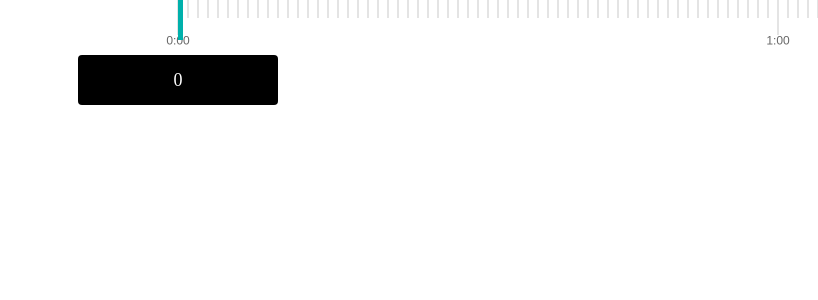
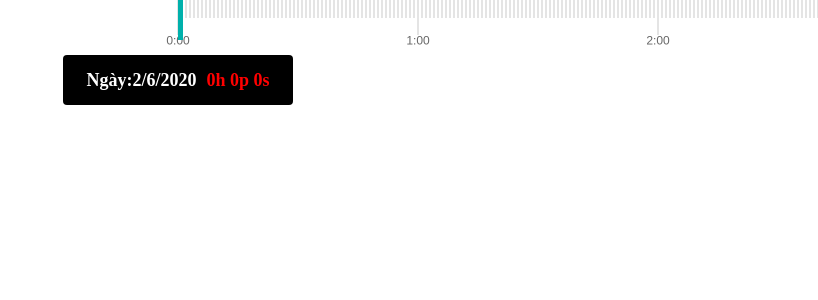
Before and after one commit to dung1004/demo-ruler, a React (Create React App) app: page / in a window 1280 px wide. Shown: the top 300 px of the page, without its empty margins (462-1280 px from the left). Built offline with nearby package versions, Linux system fonts and the light colour scheme.

Commit message:
fix onmove draw

```diff
--- a/src/components/ruler.jsx
+++ b/src/components/ruler.jsx
@@ -16,7 +16,7 @@ class ruler extends Component {
       lineWidth: 2,
       colorDecimal: "#E4E4E4",
       colorDigit: "#E4E4E4",
-      divide: 10,
+      divide: 4,
       precision: 1,
       fontSize: 12,
       fontColor: "#666",
@@ -38,12 +38,12 @@ class ruler extends Component {
       value: 0,
       date: new Date(),
       startTimeDate: {
-        setDate: 0,
-        setMonth: 0,
-        setYear: 0,
-        setHours: 0,
-        setMinutes: 0,
-        setSeconds: 0
+        startDate: 2,
+        startMonth: 6,
+        startYear: 2020,
+        startHours: 0,
+        startMinutes: 0,
+        startSeconds: 0,
       },
     };
   }
@@ -66,7 +66,7 @@ class ruler extends Component {
       canvas.onmouseup = this.touchEnd.bind(this);
     }
     this.drawRuler();
-    this.setStartTimeDate()
+    // this.setStartTimeDate()
   }
 
   touchStart(e) {
@@ -95,6 +95,9 @@ class ruler extends Component {
       if (this.browserEnv && !this.rebound(deltaX)) {
         return;
       }
+
+      // console.log('deltaX',deltaX);
+
       this.moveDreaw(deltaX);
       this.localState.startX = touch.pageX;
       this.localState.startY = touch.pageY;
@@ -102,16 +105,22 @@ class ruler extends Component {
   }
 
   touchEnd() {
-    this.moveDreaw(this.browserEnv ? this.inertialShift() : 0);
+    // this.moveDreaw(this.browserEnv ? this.inertialShift() : 0);
     this.localState.isTouchEnd = true;
     this.localState.touchPoints = [];
+
+    console.log('===touchEnd===');
+
   }
 
   touchPoints(e) {
+    // console.log("e", e);
+
     let touch = (e.touches && e.touches[0]) || e,
       time = new Date().getTime(),
       shift = touch.pageX;
 
+    // console.log('touch', touch);
     this.localState.touchPoints.push({ time, shift });
   }
 
@@ -125,21 +134,42 @@ class ruler extends Component {
         }
 
         this.options.currentValue += Math.sign(moveValue) * precision;
-
-        // this.options.seconds++;
-
-        // if (this.options.seconds === 60) {
-        //   this.options.currentValue += Math.sign(moveValue) * precision;
-        //   this.options.seconds = 0;
-        // }
-
-        // console.log("currentValue : ", this.options.currentValue);
-        // console.log("this.options.seconds : ", this.options.seconds);
         this.drawRuler();
         window.requestAnimationFrame(draw);
         _moveValue--;
       };
     draw();
+  }
+
+  // inertialShift() {
+
+  //   let s = 0;
+  //   if (this.localState.touchPoints.length >= 4) {
+  //     let _points = this.localState.touchPoints.slice(-4),
+  //       v =
+  //         ((_points[3].shift - _points[0].shift) /
+  //           (_points[3].time - _points[0].time)) *
+  //         1000;
+  //     const a = 6000;
+  //     s = (Math.sign(v) * Math.pow(v, 2)) / (2 * a);
+  //   }
+  //   return s;
+  // }
+
+  rebound(deltaX) {
+    console.log('rebound on move log deltaX', deltaX);
+
+    const { currentValue, maxValue, minValue } = this.options;
+    if (
+      (currentValue === minValue && deltaX > 0) ||
+      (currentValue === maxValue && deltaX < 0)
+    ) {
+      let reboundX =
+        Math.sign(deltaX) * 1.5988 * Math.pow(Math.abs(deltaX), 0.7962);
+      this.canvas.style.transform = `translate3d(${reboundX}px, 0, 0)`;
+      return false;
+    }
+    return true;
   }
 
   drawRuler = () => {
@@ -163,7 +193,6 @@ class ruler extends Component {
       fontSize,
       fontColor,
       fontMarginTop,
-      seconds,
     } = this.options;
 
     currentValue =
@@ -176,6 +205,8 @@ class ruler extends Component {
     currentValue =
       (Math.round((currentValue * 10) / precision) * precision) / 10;
     this.options.currentValue = currentValue;
+
+    // console.log('currentValue: ', currentValue);
 
     this.handleValue(currentValue);
 
@@ -235,49 +266,69 @@ class ruler extends Component {
   };
 
   handleValue = (value) => {
+    // const { startTimeDate } = this.state;
+
     if (value) {
+      let {
+        startDate,
+        startMonth,
+        startYear,
+        startHours,
+        startMinutes,
+        startSeconds,
+      } = this.state.startTimeDate;
+
+      for (let i = 0; i < value; i++) {
+        startSeconds++;
+        startHours = Math.floor(i / 3600);
+        startMinutes = Math.floor(i / 60);
+
+        if (i % 60 === 0) {
+          startSeconds = 0;
+        }
+      }
+      if (startMinutes === 60) {
+        startMinutes = 0;
+      }
+
+      // console.log("startSeconds", startSeconds);
+      // console.log("startMinutes", startMinutes);
+
       this.setState({
+        ...this.state,
         value,
+        startTimeDate: {
+          startDate,
+          startMonth,
+          startYear,
+          startHours,
+          startMinutes,
+          startSeconds,
+        },
       });
     }
   };
 
-
-  setStartTimeDate = () => {
-    const { date } = this.state;
-      date.setDate(2);
-      date.setMonth(6);
-      date.setYear(2020);
-      date.setHours(0);
-      date.setMinutes(0);
-      date.setSeconds(0);
-      this.setState({
-        startTimeDate: {
-          setDate: date.getDate() ,
-          setMonth: date.getMonth(),
-          setYear: date.getYear(),
-          setHours: date.getHours(),
-          setMinutes: date.getMinutes(),
-          setSeconds: date.getSeconds()
-        }
-
-      })
-  }
-
-
-
   render() {
     const { value, date, startTimeDate } = this.state;
 
-
     // console.log("render value", value);
-    console.log("render startDate", date.getDate());
-    console.log("render startDate", startTimeDate);
+    // console.log("render startDate", startTimeDate);
 
     return (
       <div className="box-canvas">
         <div className="show-value">
-          <span> {value} </span>
+          <span>
+            <b>
+              Ngày:
+              {`${startTimeDate.startDate}/${startTimeDate.startMonth}/${startTimeDate.startYear}`}{" "}
+            </b>
+          </span>
+          <span className="time">
+            <b>
+              {`${startTimeDate.startHours}h ${startTimeDate.startMinutes}p ${startTimeDate.startSeconds}s`}{" "}
+            </b>
+          </span>
         </div>
         <canvas id="timeline" width="1920" height="30"></canvas>
       </div>
--- a/src/components/styles.css
+++ b/src/components/styles.css
@@ -14,7 +14,7 @@ html, body {width:100%; height:100%;margin:0;padding:0;}
     background-color: #00b0ab;
 }
 .show-value {
-    width: 200px;
+    width: 230px;
     height: 50px;
     background-color: black;
     color: white;
@@ -28,3 +28,7 @@ html, body {width:100%; height:100%;margin:0;padding:0;}
     align-items: center;
     font-size: 18px;
 }
+span.time {
+    color: red;
+    margin-left: 10px;
+}
```
